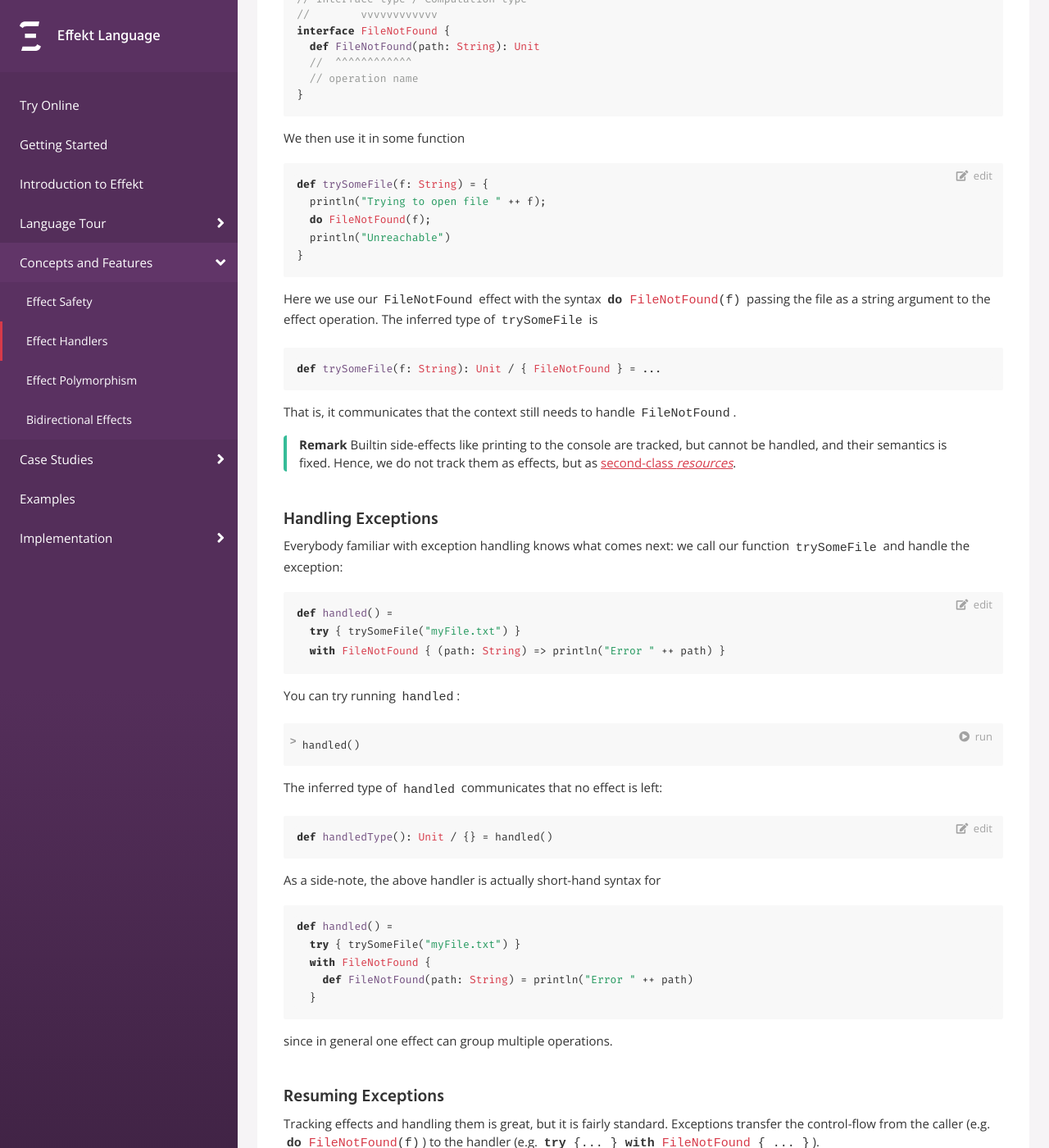
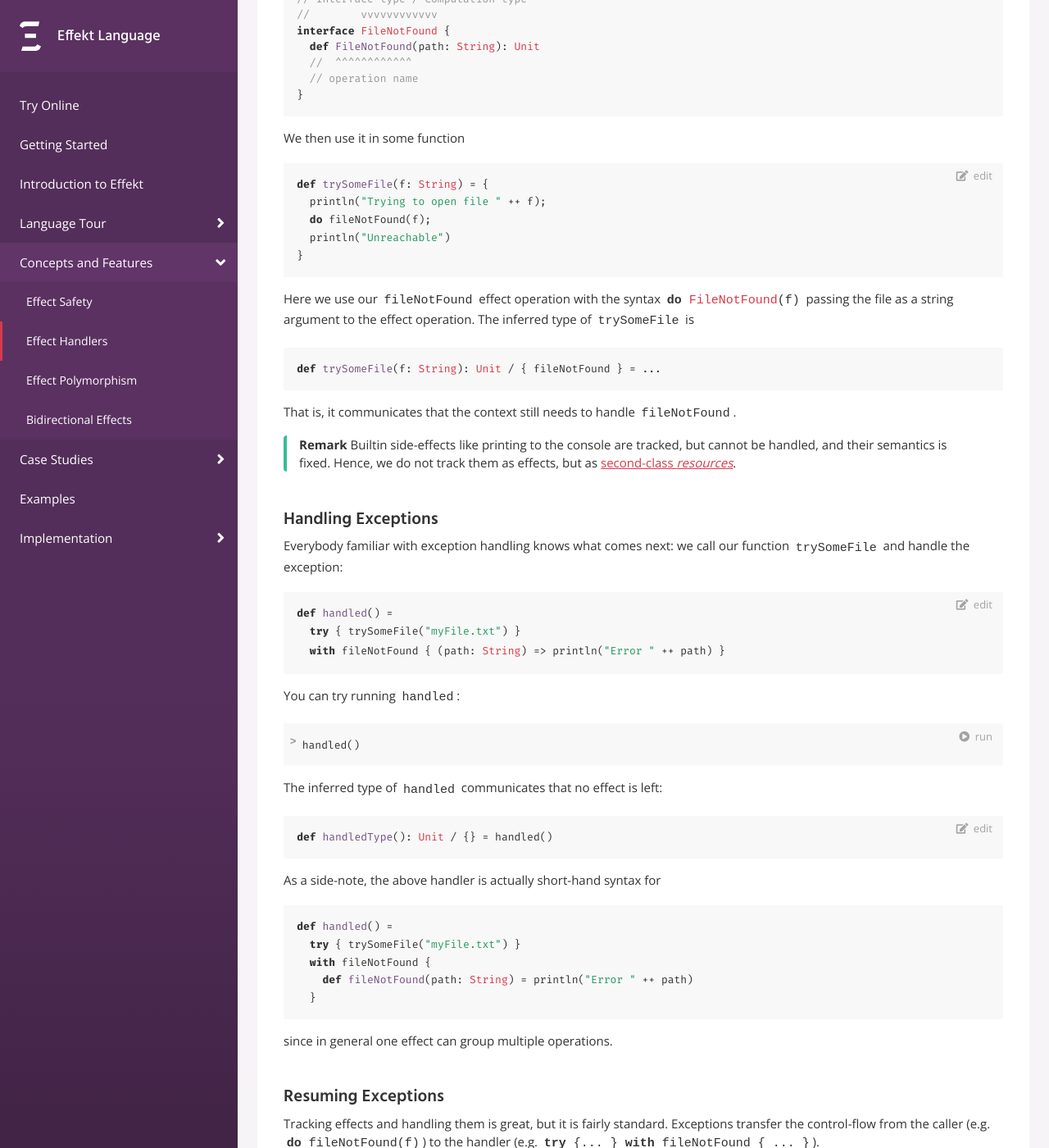
Before and after one commit to effekt-lang/effekt-website, a Jekyll site: the page built from docs/concepts/effect-handlers.md, in a window 1280 px wide and 1400 px high, scrolled down 681 px. Shown: the whole window at 82% size. Built offline with Jekyll 4.4.1, drawn with Linux system fonts in a browser that asks for light colours; some of the changed text lies outside the part shown.

Commit message:
treat exc uniformly as effect operation

````diff
--- a/docs/concepts/effect-handlers.md
+++ b/docs/concepts/effect-handlers.md
@@ -17,7 +17,7 @@
 First, we declare our effect as follows
 
 ```
-effect FileNotFound(path: String): Unit
+effect fileNotFound(path: String): Unit
 ```
 which is a shorthand notation for:
 ```effekt:sketch
@@ -34,18 +34,18 @@
 ```effekt
 def trySomeFile(f: String) = {
   println("Trying to open file " ++ f);
-  do FileNotFound(f);
+  do fileNotFound(f);
   println("Unreachable")
 }
 ```
-Here we use our `FileNotFound` effect with the syntax `do FileNotFound(f)`
+Here we use our `fileNotFound` effect operation with the syntax `do FileNotFound(f)`
 passing the file as a string argument to the effect operation.
 The inferred type of `trySomeFile` is
 
 ```effekt:sketch
-def trySomeFile(f: String): Unit / { FileNotFound } = ...
+def trySomeFile(f: String): Unit / { fileNotFound } = ...
 ```
-That is, it communicates that the context still needs to handle `FileNotFound`.
+That is, it communicates that the context still needs to handle `fileNotFound`.
 
 > **Remark**
 > Builtin side-effects like printing to the console are tracked, but cannot
@@ -59,7 +59,7 @@
 ```
 def handled() =
   try { trySomeFile("myFile.txt") }
-  with FileNotFound { (path: String) => println("Error " ++ path) }
+  with fileNotFound { (path: String) => println("Error " ++ path) }
 ```
 You can try running `handled`:
 ```effekt:repl
@@ -73,8 +73,8 @@
 ```effekt:sketch
 def handled() =
   try { trySomeFile("myFile.txt") }
-  with FileNotFound {
-    def FileNotFound(path: String) = println("Error " ++ path)
+  with fileNotFound {
+    def fileNotFound(path: String) = println("Error " ++ path)
   }
 ```
 since in general one effect can group multiple operations.
@@ -82,8 +82,8 @@
 
 #### Resuming Exceptions
 Tracking effects and handling them is great, but it is fairly standard.
-Exceptions transfer the control-flow from the caller (e.g. `do FileNotFound(f)`)
-to the handler (e.g. `try {... } with FileNotFound { ... }`).
+Exceptions transfer the control-flow from the caller (e.g. `do fileNotFound(f)`)
+to the handler (e.g. `try {... } with fileNotFound { ... }`).
 
 What might come with surprise is that in Effekt the handler can also resume
 to the original call-site:
@@ -91,13 +91,13 @@
 ```effekt
 def handledResume() =
   try { trySomeFile("myFile.txt") }
-  with FileNotFound { (path: String) =>
+  with fileNotFound { (path: String) =>
     println("Creating file:" ++ path);
     resume(())
   }
 ```
 Here the keyword `resume` expresses that the execution should proceed at the
-original call to the effect operation `FileNotFound`.
+original call to the effect operation `fileNotFound`.
 
 Running `handledResume()` now prints `Unreachable`:
 ```effekt:repl
@@ -134,9 +134,9 @@
 between 1 and n:
 
 ```effekt
-def choice(n : Int): Int / { Flip, Fail } =
-  if (n < 1) { do Fail() }
-  else if (do Flip()) { n }
+def choice(n : Int): Int / { flip, fail } =
+  if (n < 1) { do fail() }
+  else if (do flip()) { n }
   else { choice(n - 1) }
 ```
 If `n` is smaller than `1`, we terminate the search. Otherwise we flip a coin
@@ -145,14 +145,14 @@
 Modeling our search problem now becomes:
 
 ```effekt
-def triple(n: Int, s: Int): Solution / { Flip, Fail } = {
+def triple(n: Int, s: Int): Solution / { flip, fail } = {
   val i = choice(n);
   val j = choice(i - 1);
   val k = choice(j - 1);
   if ((i + j + k) == s) {
     Solution(i, j ,k)
   } else {
-    do Fail()
+    do fail()
   }
 }
 ```
@@ -170,8 +170,8 @@
   try {
     try {
       [ triple(n, s) ]
-    } with Fail[A] { () => [] }
-  } with Flip { () => resume(true).append(resume(false)) }
+    } with fail { () => [] }
+  } with flip { () => resume(true).append(resume(false)) }
 
 def printSolutions(solutions: List[Solution]): Unit =
   solutions.foreach {
@@ -179,8 +179,8 @@
       println("(" ++ first.show ++ ", "++ second.show ++ ", " ++ third.show ++ ")")
   }
 ```
-If we encounter a `Fail`, we give up with the empty list as the result. Otherwise,
-on encounter of a `Flip`, we try both alternatives (`resume(true)` and `resume(false)`).
+If we encounter a `fail`, we give up with the empty list as the result. Otherwise,
+on encounter of a `flip`, we try both alternatives (`resume(true)` and `resume(false)`).
 Calling `resume(true)` gives us a list since the type of the body of the
 corresponding `try` returns a list of solutions. To compute the overall result,
 we simply append the two subsolutions.
````
Also changed, not shown: other parts of docs/concepts/effect-handlers.md (+3 -3 lines), docs/concepts/bidirectional.md (+12 -12 lines), docs/concepts/effect-safety.md (+15 -17 lines).
